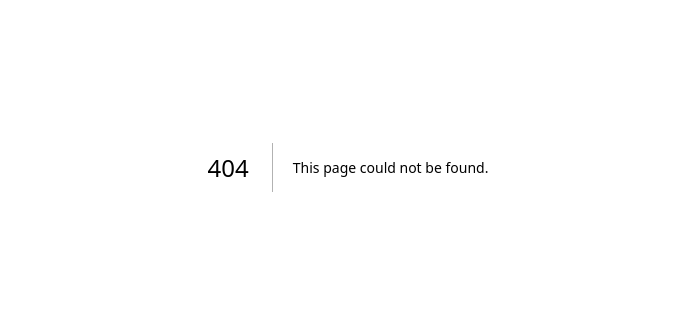
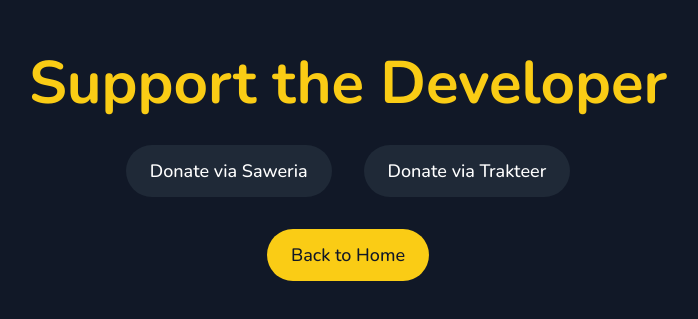
Before and after one commit to REZ3X/ArcHive-Landing, a Next.js app: page /donate in a window 1280 px wide. Before the commit this address had no page. Shown: the part 233-552 px from the top of the page, without its empty margins (292-990 px from the left). Built offline with nearby package versions, Linux system fonts and the light colour scheme.

Commit message:
feat: add Donate page and link in Footer for user support options

```diff
--- /dev/null
+++ b/src/app/donate/page.tsx
@@ -0,0 +1,32 @@
+"use client";
+
+import Link from "next/link";
+
+export default function Donate() {
+  return (
+    <div className="min-h-screen flex flex-col items-center justify-center bg-gray-900 text-white font-nunito">
+      <h1 className="text-4xl md:text-6xl font-bold mb-8 text-yellow-400">Support the Developer</h1>
+      <div className="flex flex-col md:flex-row items-center space-y-4 md:space-y-0 md:space-x-8">
+        <a
+          href="https://saweria.co/rejaka"
+          target="_blank"
+          className="inline-flex items-center px-6 py-3 bg-gray-800 text-lg font-medium text-white rounded-full hover:bg-gray-700 transition-colors duration-300"
+        >
+          Donate via Saweria
+        </a>
+        <a
+          href="https://trakteer.id/rez3x/tip"
+          target="_blank"
+          className="inline-flex items-center px-6 py-3 bg-gray-800 text-lg font-medium text-white rounded-full hover:bg-gray-700 transition-colors duration-300"
+        >
+          Donate via Trakteer
+        </a>
+      </div>
+      <Link href="/" legacyBehavior>
+        <a className="mt-8 inline-flex items-center px-6 py-3 bg-yellow-400 text-lg font-medium text-gray-900 rounded-full hover:bg-yellow-500 transition-colors duration-300">
+          Back to Home
+        </a>
+      </Link>
+    </div>
+  );
+}
--- a/src/components/home/AnimatedBackground.tsx
+++ b/src/components/home/AnimatedBackground.tsx
@@ -35,9 +35,9 @@ const AnimatedBackground = () => {
         className="absolute inset-0 bg-gradient-to-br from-gray-900 to-gray-800 max-425:w-[425px]"
         animate={{
           background: [
-            "linear-gradient(to bottom right, #111827, #374151)",
-            "linear-gradient(to bottom right, #374151, #6f7782)",
-            "linear-gradient(to bottom right, #6f7782, #46505b)",
+            "linear-gradient(to bottom right, #111827, #2c3e50)",
+            "linear-gradient(to bottom right, #2c3e50, #374151)",
+            "linear-gradient(to bottom right, #374151, #46505b)",
             "linear-gradient(to bottom right, #46505b, #111827)",
           ],
         }}
--- a/src/components/home/Footer.tsx
+++ b/src/components/home/Footer.tsx
@@ -3,7 +3,7 @@ import { Instagram, Github } from "lucide-react";
 const Footer = () => {
   return (
     <footer className="bg-gray-900 text-white py-12 relative z-10">
-      <div className="container mx-auto px-4 flex flex-col items-center ml-14 max-425:max-w-[425px] max-425:ml-[0]">
+      <div className="container mx-auto px-4 flex flex-col justify-center align-center items-center ml-14 max-425:max-w-[425px] max-425:ml-[0]">
         <div className="grid md:grid-cols-4 gap-8 w-full">
           <div className="text-center md:text-left">
             <h3 className="text-2xl font-bold mb-4 text-yellow-400">ArcHive</h3>
@@ -42,6 +42,14 @@ const Footer = () => {
                     Roadmap
                   </a>
                 </li>
+                <li>
+                <a
+                    href="/donate"
+                    className="text-gray-400 hover:text-white transition-colors"
+                    >
+                    Donate
+                  </a>
+                </li>
               </ul>
             </div>
             <div>
@@ -63,6 +71,9 @@ const Footer = () => {
             </div>
           </div>
         </div>
+        <div className="mt-8 ml-[-65px] max-425:ml-[0] max-425:text-sm flex align-center items-center justify-center mb-[-30px] text-center text-gray-400">
+         <p> &copy; {new Date().getFullYear()} ArcHive, Team 8, and <a href="https://rejaka.me" target="_blank" className="hover:underline"> rejaka.me</a>. All rights reserved. </p>
+        </div>
       </div>
     </footer>
   );
```
